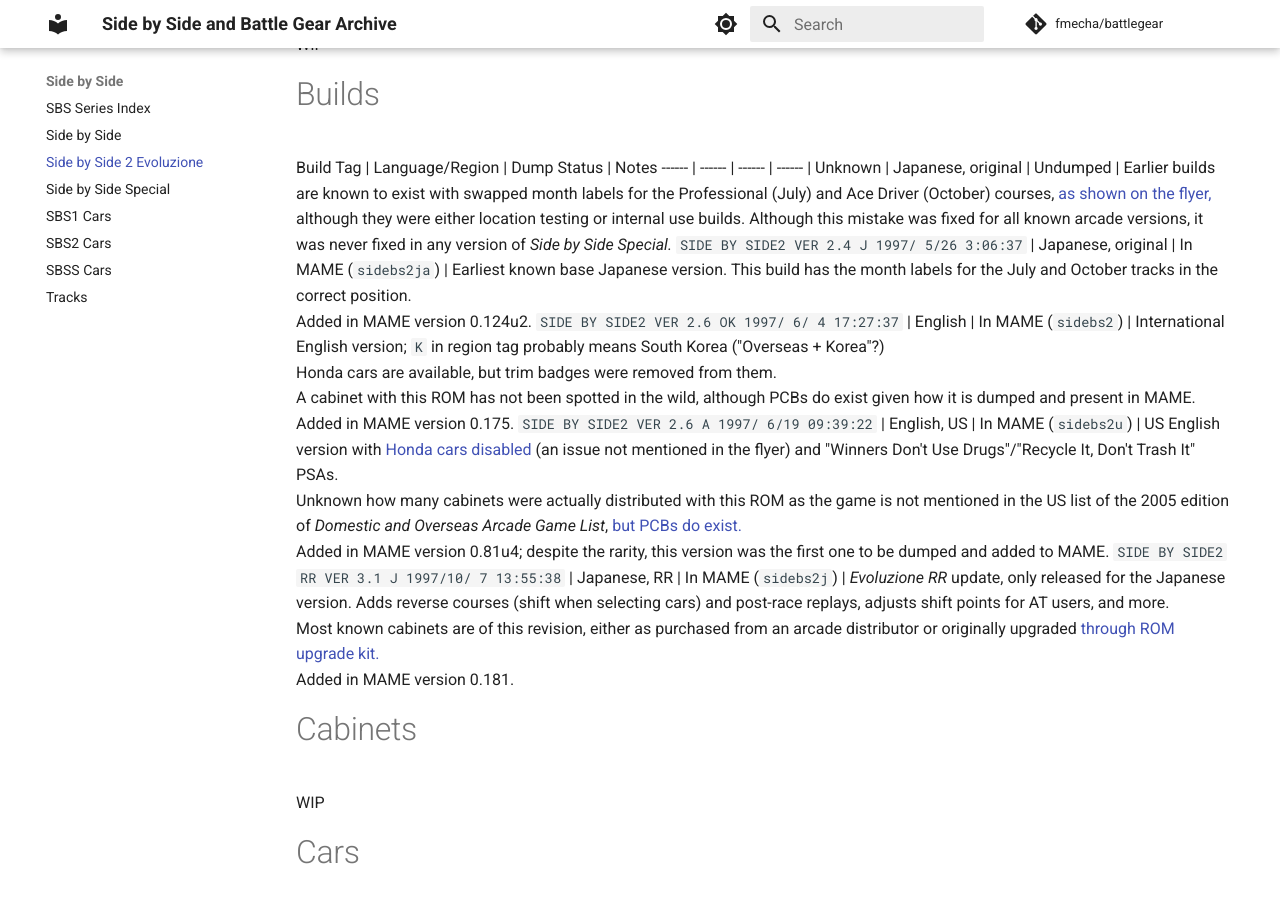
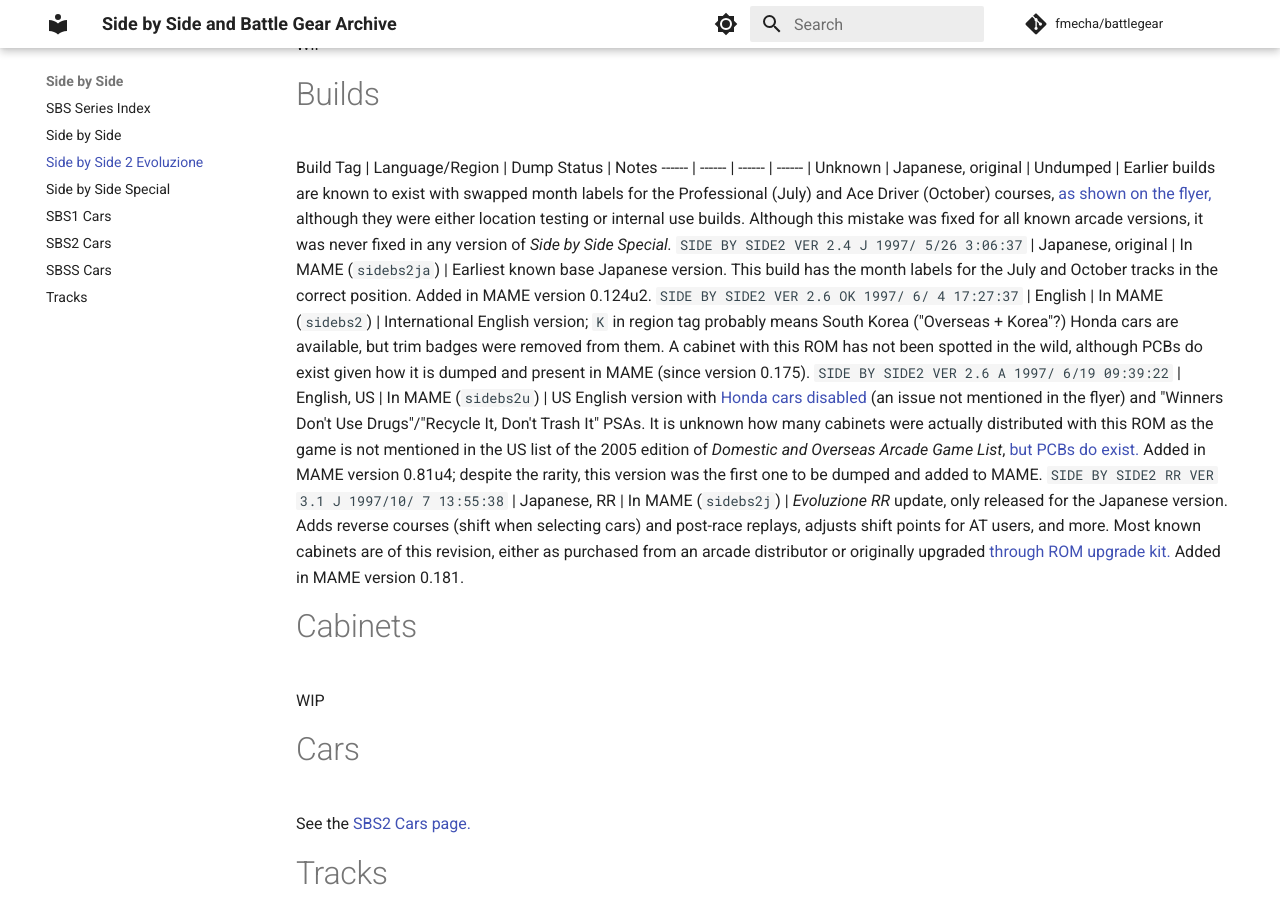
Before and after one commit to FMecha/battlegear, an MkDocs documentation site: the page built from docs/sidebs/sbs2.md, in a window 1280 px wide and 900 px high, scrolled down 425 px. Built offline with MkDocs 1.6.1 and Material for MkDocs 9.7.7, drawn with Linux system fonts in a browser that asks for light colours; comment, search, counter and statistics services are not loaded.

Commit message:
sbs2.md: trim out things mkdocs doesn't like

```diff
--- a/docs/sidebs/sbs2.md
+++ b/docs/sidebs/sbs2.md
@@ -14,10 +14,10 @@
 Build Tag | Language/Region | Dump Status | Notes
 ------ | ------ | ------ | ------ |
 Unknown | Japanese, original | Undumped | Earlier builds are known to exist with swapped month labels for the Professional (July) and Ace Driver (October) courses, [as shown on the flyer,](/images/etc/sbs2_flyer.jpg) although they were either location testing or internal use builds. Although this mistake was fixed for all known arcade versions, it was never fixed in any version of *Side by Side Special.*
-`SIDE BY SIDE2 VER 2.4 J 1997/ 5/26 3:06:37` | Japanese, original | In MAME (`sidebs2ja`) | Earliest known base Japanese version. This build has the month labels for the July and October tracks in the correct position.<br>Added in MAME version 0.124u2.
-`SIDE BY SIDE2 VER 2.6 OK 1997/ 6/ 4 17:27:37` | English | In MAME (`sidebs2`) | International English version; `K` in region tag probably means South Korea ("Overseas + Korea"?)<br>Honda cars are available, but trim badges were removed from them.<br>A cabinet with this ROM has not been spotted in the wild, although PCBs do exist given how it is dumped and present in MAME.<br>Added in MAME version 0.175.
-`SIDE BY SIDE2 VER 2.6 A  1997/ 6/19 09:39:22` | English, US | In MAME (`sidebs2u`)  | US English version with [Honda cars disabled](/other/honda.md) (an issue not mentioned in the flyer) and "Winners Don't Use Drugs"/"Recycle It, Don't Trash It" PSAs.<br>Unknown how many cabinets were actually distributed with this ROM as the game is not mentioned in the US list of the 2005 edition of *Domestic and Overseas Arcade Game List*, [but PCBs do exist.](https://www.youtube.com/watch?v=RVvNLj7oVek)<br>Added in MAME version 0.81u4; despite the rarity, this version was the first one to be dumped and added to MAME.
-`SIDE BY SIDE2 RR VER 3.1 J 1997/10/ 7 13:55:38` | Japanese, RR | In MAME (`sidebs2j`) | *Evoluzione RR* update, only released for the Japanese version. Adds reverse courses (shift when selecting cars) and post-race replays, adjusts shift points for AT users, and more.<br>Most known cabinets are of this revision, either as purchased from an arcade distributor or originally upgraded [through ROM upgrade kit.](https://twitter.com/pooka11509574/status/1239179856727781376/photo/1)<br>Added in MAME version 0.181.
+`SIDE BY SIDE2 VER 2.4 J 1997/ 5/26 3:06:37` | Japanese, original | In MAME (`sidebs2ja`) | Earliest known base Japanese version. This build has the month labels for the July and October tracks in the correct position. Added in MAME version 0.124u2.
+`SIDE BY SIDE2 VER 2.6 OK 1997/ 6/ 4 17:27:37` | English | In MAME (`sidebs2`) | International English version; `K` in region tag probably means South Korea ("Overseas + Korea"?) Honda cars are available, but trim badges were removed from them. A cabinet with this ROM has not been spotted in the wild, although PCBs do exist given how it is dumped and present in MAME (since version 0.175).
+`SIDE BY SIDE2 VER 2.6 A  1997/ 6/19 09:39:22` | English, US | In MAME (`sidebs2u`)  | US English version with [Honda cars disabled](/other/honda.md) (an issue not mentioned in the flyer) and "Winners Don't Use Drugs"/"Recycle It, Don't Trash It" PSAs. It is unknown how many cabinets were actually distributed with this ROM as the game is not mentioned in the US list of the 2005 edition of *Domestic and Overseas Arcade Game List*, [but PCBs do exist.](https://www.youtube.com/watch?v=RVvNLj7oVek) Added in MAME version 0.81u4; despite the rarity, this version was the first one to be dumped and added to MAME.
+`SIDE BY SIDE2 RR VER 3.1 J 1997/10/ 7 13:55:38` | Japanese, RR | In MAME (`sidebs2j`) | *Evoluzione RR* update, only released for the Japanese version. Adds reverse courses (shift when selecting cars) and post-race replays, adjusts shift points for AT users, and more. Most known cabinets are of this revision, either as purchased from an arcade distributor or originally upgraded [through ROM upgrade kit.](https://twitter.com/pooka11509574/status/1239179856727781376/photo/1) Added in MAME version 0.181.
 
 # Cabinets
 
```
